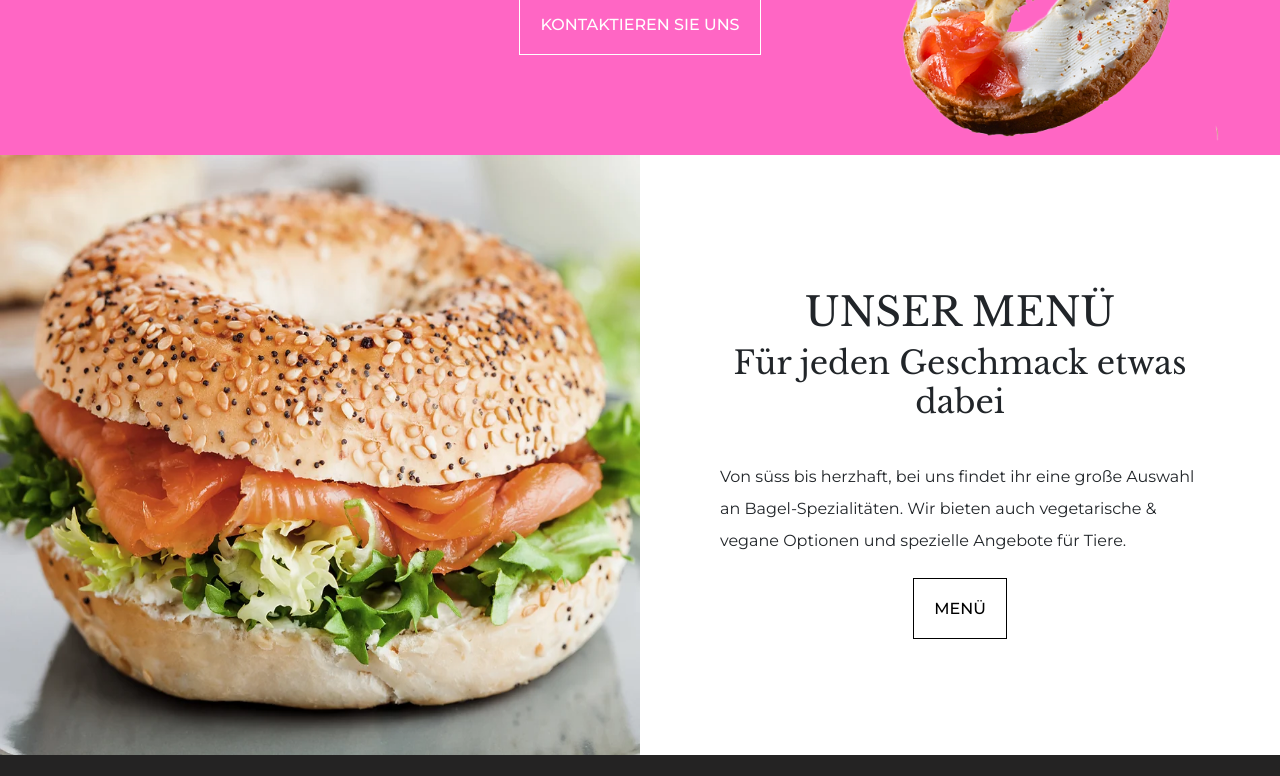
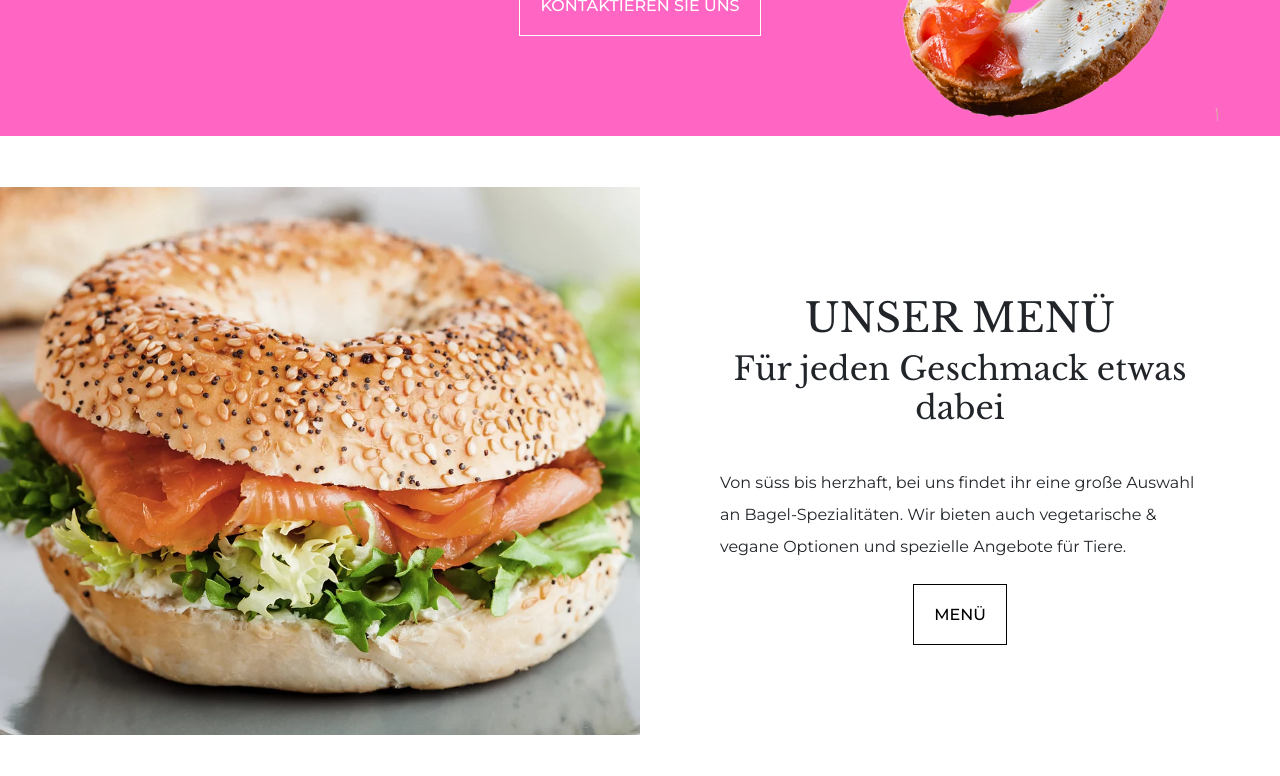
Before and after one commit to HeyTiina/kynd, a React (Create React App) app: page / in a window 1280 px wide. Shown: the part 1780-2556 px from the top of the page. Built offline with nearby package versions, Linux system fonts and the light colour scheme.

Commit message:
containers with a height of 650px

```diff
--- a/src/main/Menu.css
+++ b/src/main/Menu.css
@@ -1,12 +1,10 @@
 .menu {
-    background-color: white;
-}
-
-.grid-container-main {
-  display: grid;
-  grid-template-columns: 1fr 1fr;
+  background-color: white;
   justify-items: center; /* center horizontally */
   align-items: center; /* center vertically */
+  display: flex;
+  height: 650px; /* Ajusta la altura según lo que necesites recortar */
+  overflow: hidden; /* Oculta el contenido que sobrepase */
 }
 
 .menu-description {
@@ -37,7 +35,6 @@ h2 {
   text-decoration: underline; /* add underline on hover (optional) */
 }
 
-.grid-container-main img {
-  width: 100%;
-  height: 600px;
+.menu img {
+  width: 50%;
 }
--- a/src/main/Menu.js
+++ b/src/main/Menu.js
@@ -5,7 +5,7 @@ import MenuBagel from "./img/MenuBagel.webp";
 export default function Menu() {
   return (
     <section className="menu">
-      <div className="grid-container-main">
+
         <img src={MenuBagel} alt="Bagel" className="Menu-Bagel" />
         <div className="menu-description">
           <h1>UNSER MENÜ</h1>
@@ -17,7 +17,6 @@ export default function Menu() {
           </p>
           <a href="###">MENÜ</a>
         </div>
-      </div>
     </section>
   );
 }
--- a/src/main/Philosoph.css
+++ b/src/main/Philosoph.css
@@ -2,6 +2,8 @@
   background-color: white;
   display: flex;
   align-items: center;
+  height: 650px; /* Ajusta la altura según lo que necesites recortar */
+  overflow: hidden; /* Oculta el contenido que sobrepase */
 }
 
 .phisoloph-description {
```
